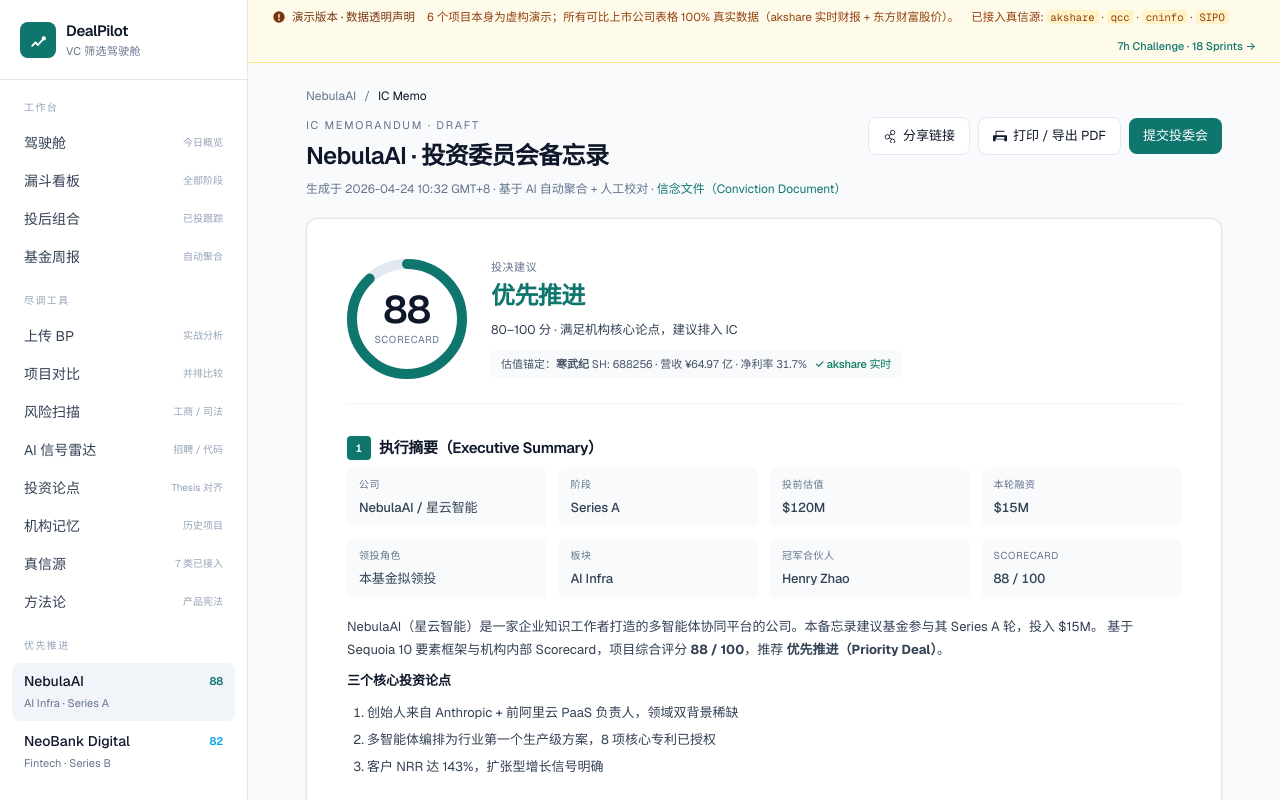
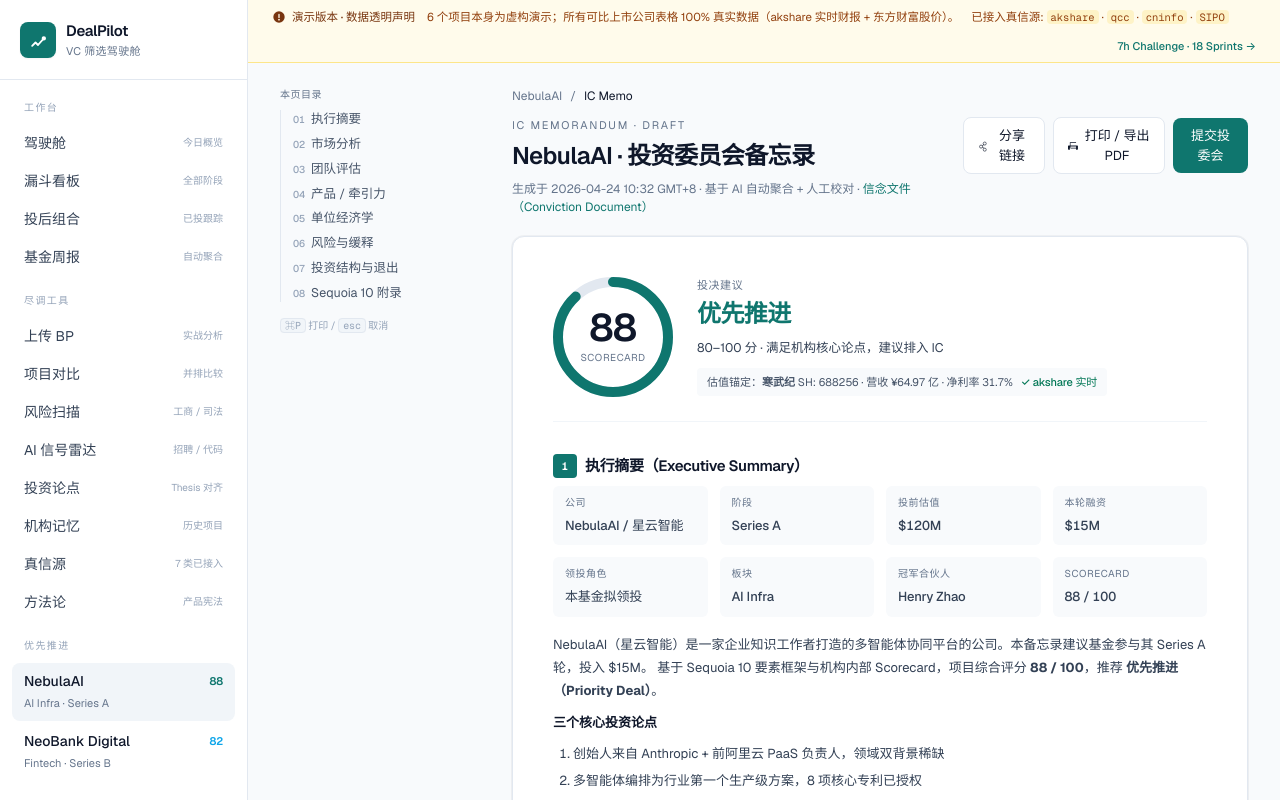
Before and after one commit to sherconan/dealpilot-claude, a React (Vite) app: page /deal/nebula-ai/memo in a window 1280 px wide. Shown: the top 800 px of the page. Built offline with nearby package versions, Linux system fonts and the light colour scheme.

Commit message:
feat(s30): ICMemo 左侧 sticky TOC + 段落 anchor + scroll-mt 偏移

```diff
--- a/src/pages/ICMemo.tsx
+++ b/src/pages/ICMemo.tsx
@@ -15,6 +15,16 @@
   const recMeta = recommendationMeta[deal.recommendation]
   const topComp = extra?.publicComps[0]
 
+  const sections = [
+    { id: 'memo-1', title: '执行摘要' },
+    { id: 'memo-2', title: '市场分析' },
+    { id: 'memo-3', title: '团队评估' },
+    { id: 'memo-4', title: '产品 / 牵引力' },
+    { id: 'memo-5', title: '单位经济学' },
+    { id: 'memo-6', title: '风险与缓释' },
+    { id: 'memo-7', title: '投资结构与退出' },
+    { id: 'memo-8', title: 'Sequoia 10 附录' },
+  ]
   const handlePrint = () => window.print()
   const handleShare = async () => {
     const url = window.location.href
@@ -26,7 +36,24 @@
   }
 
   return (
-    <div className="px-8 py-6 max-w-[980px] mx-auto">
+    <div className="px-8 py-6 max-w-[1280px] mx-auto grid lg:grid-cols-[200px_1fr] gap-8">
+      <aside className="hidden lg:block sticky top-6 self-start no-print">
+        <div className="text-[10px] tracking-wider uppercase text-ink-500 font-medium mb-2">本页目录</div>
+        <ol className="space-y-1.5 border-l border-ink-200 pl-3">
+          {sections.map((s, i) => (
+            <li key={s.id}>
+              <a href={`#${s.id}`} className="text-[12.5px] text-ink-600 hover:text-brand-700 transition flex items-baseline gap-1.5">
+                <span className="num text-[10px] text-ink-400 font-medium">0{i + 1}</span>
+                <span>{s.title}</span>
+              </a>
+            </li>
+          ))}
+        </ol>
+        <div className="mt-4 text-[10px] text-ink-400 leading-relaxed">
+          <kbd className="bg-ink-100 border border-ink-200 px-1 rounded num">⌘P</kbd> 打印 / <kbd className="bg-ink-100 border border-ink-200 px-1 rounded num">esc</kbd> 取消
+        </div>
+      </aside>
+      <div>
       <div className="flex items-center gap-2 text-[12px] text-ink-500 mb-3">
         <Link to={`/deal/${deal.id}`} className="hover:text-brand-700">{deal.name}</Link>
         <span>/</span>
@@ -174,13 +201,14 @@
           <span>状态：草稿 · 待 IC 表决</span>
         </div>
       </article>
+      </div>
     </div>
   )
 }
 
 function Section({ num, title, children }: { num: string; title: string; children: React.ReactNode }) {
   return (
-    <section className="mb-8">
+    <section id={`memo-${num}`} className="mb-8 scroll-mt-6">
       <h3 className="text-[15px] font-semibold tracking-tight mb-2 flex items-center gap-2 text-ink-900">
         <span className="num w-6 h-6 rounded bg-brand-700 text-white text-[11px] flex items-center justify-center">{num}</span>
         {title}
```
